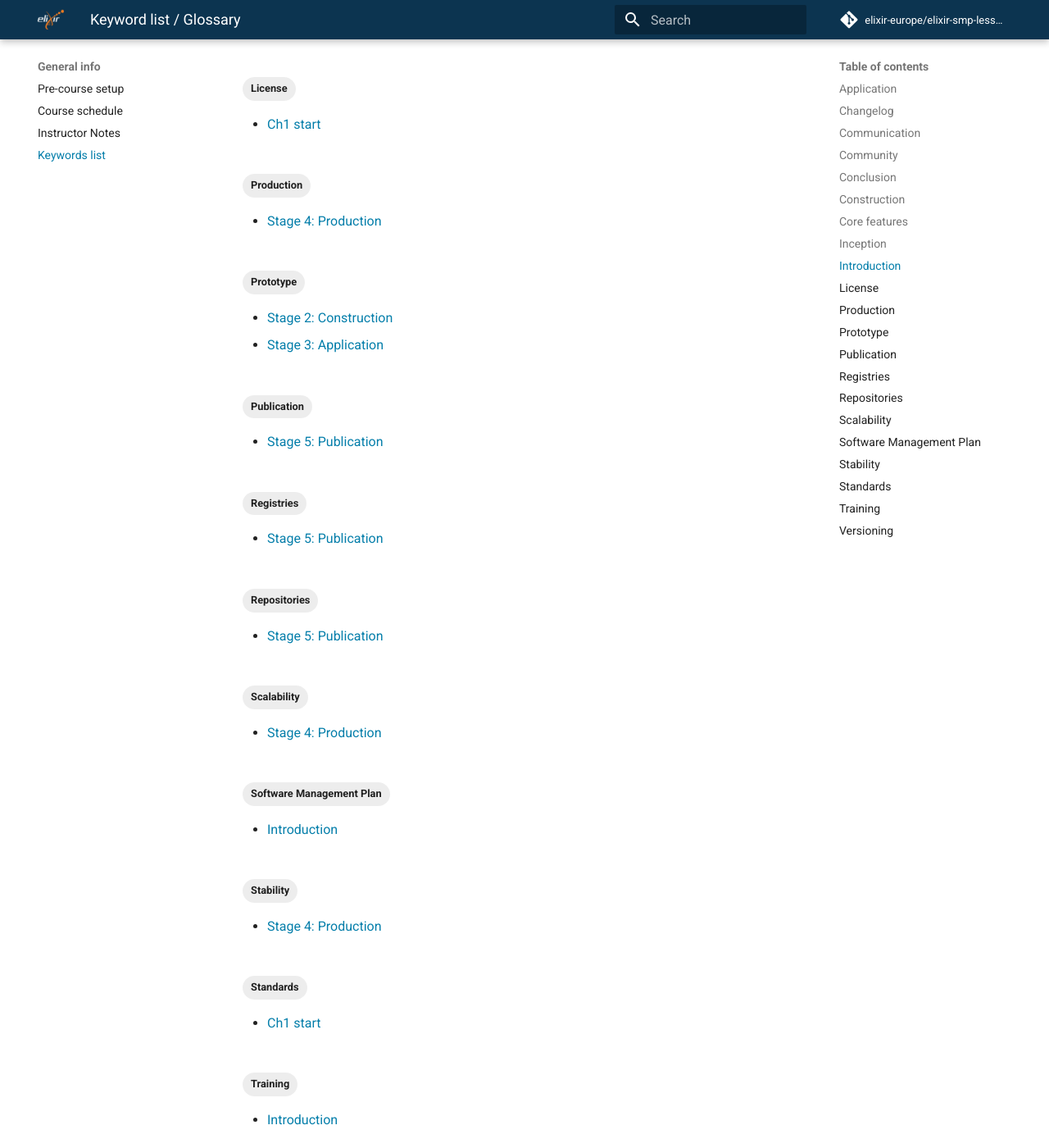
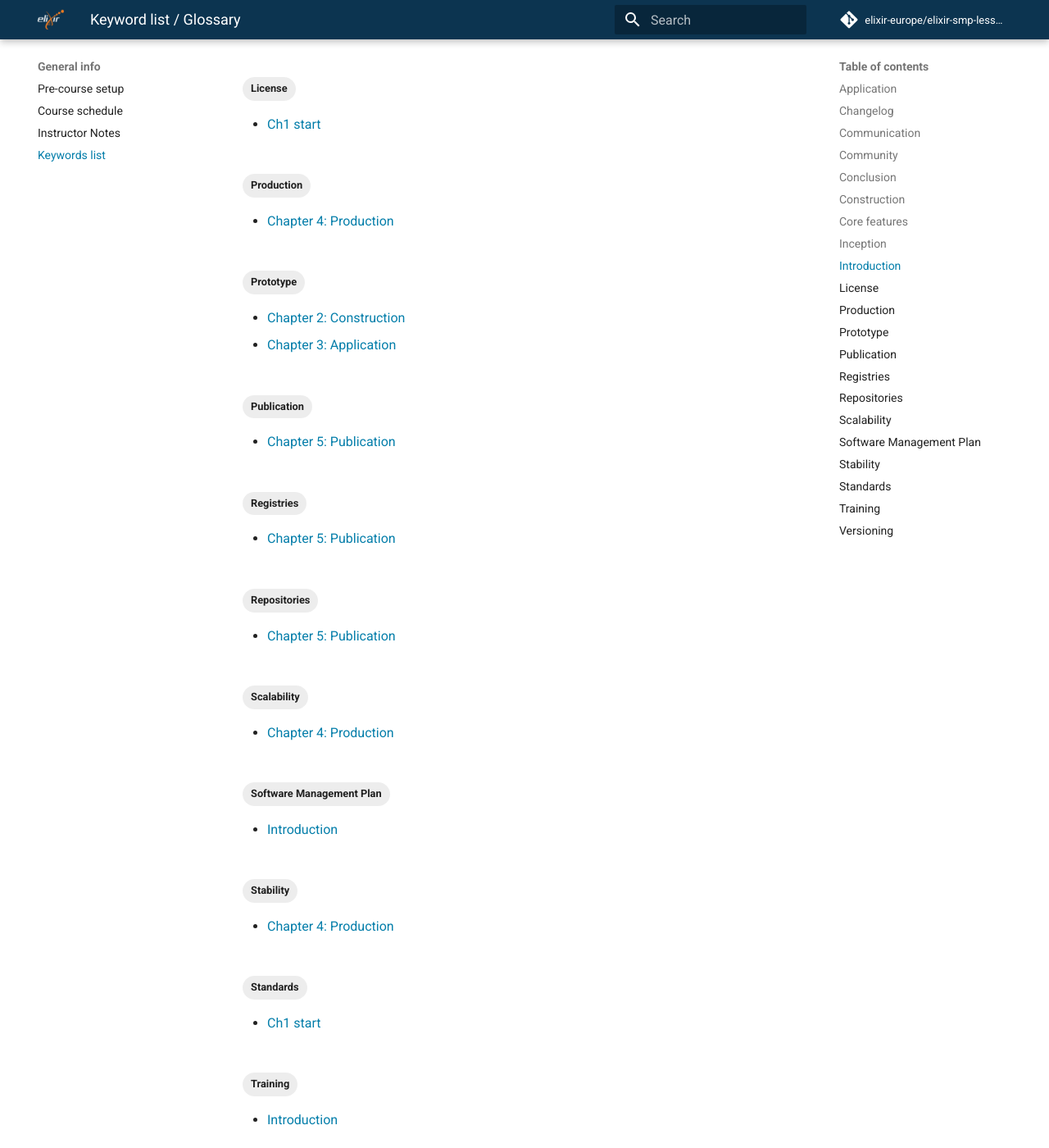
Before and after one commit to elixir-europe/elixir-smp-lesson, an MkDocs documentation site: the page built from docs/keywords.md, in a window 1280 px wide and 1400 px high, scrolled down 1316 px. Shown: the whole window at 82% size. Built offline with MkDocs 1.6.1 and Material for MkDocs 9.7.7, drawn with Linux system fonts in a browser that asks for light colours; comment, search, counter and statistics services are not loaded; some of the changed text lies outside the part shown.

Commit message:
changed config file

```diff
--- a/mkdocs.yml
+++ b/mkdocs.yml
@@ -4,11 +4,11 @@ nav:
     - Learner Profiles: profiles.md
     - Chapters:
       - "Introduction": chapters/ch0_introduction.md
-      - "Stage 1: Inception": chapters/ch0_start.md
-      - "Stage 2: Construction": chapters/ch2_construction.md
-      - "Stage 3: Application": chapters/ch3_application.md
-      - "Stage 4: Production": chapters/ch4_production.md
-      - "Stage 5: Publication": chapters/ch5_publication.md
+      - "Chapter 1: Start": chapters/ch0_start.md
+      - "Chapter 2: Construction": chapters/ch2_construction.md
+      - "Chapter 3: Application": chapters/ch3_application.md
+      - "Chapter 4: Production": chapters/ch4_production.md
+      - "Chapter 5: Publication": chapters/ch5_publication.md
       - "Conclusions": chapters/ch6_wrap-up_conclusions.md
     - General info:
       - Pre-course setup: precourse.md
```
